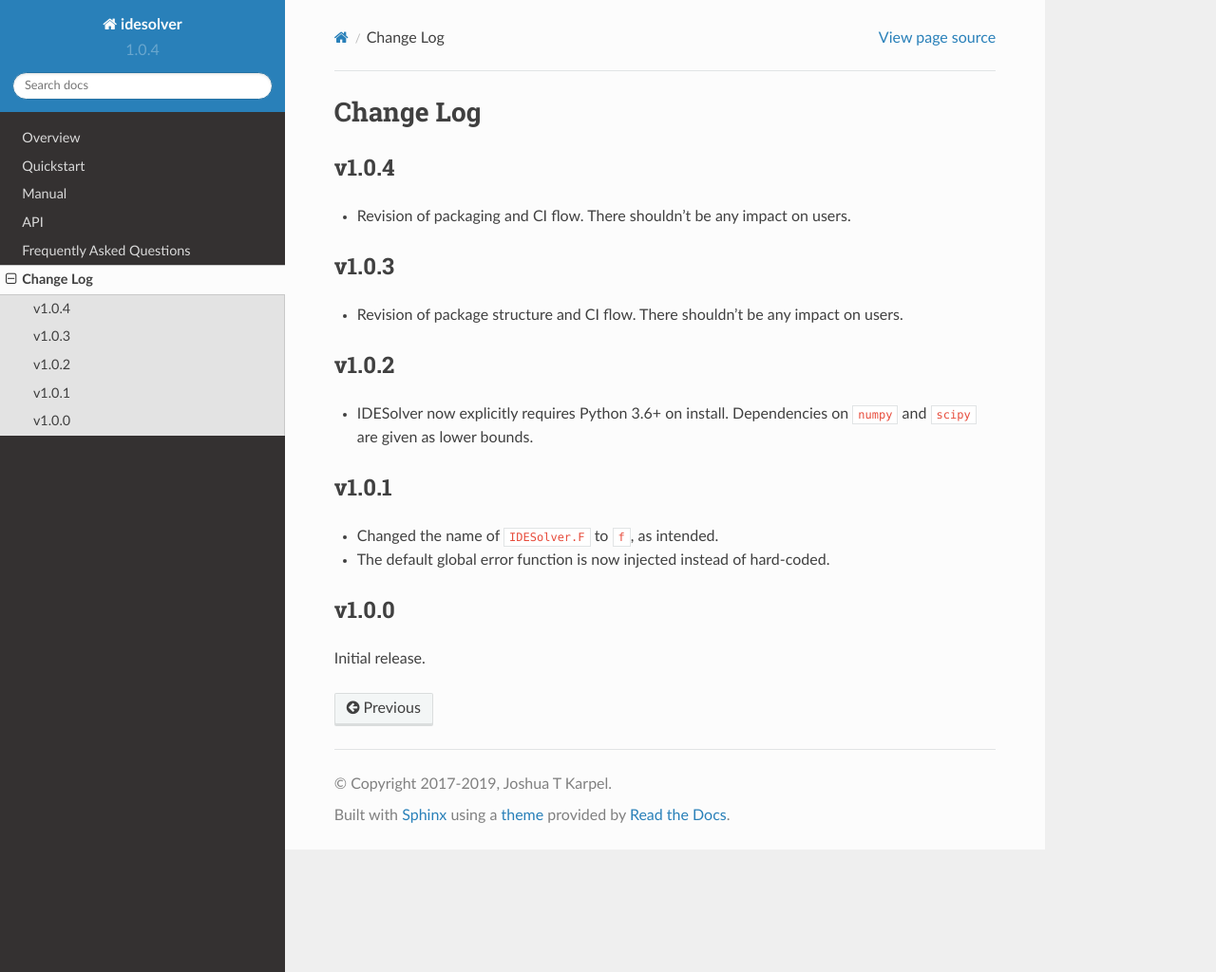
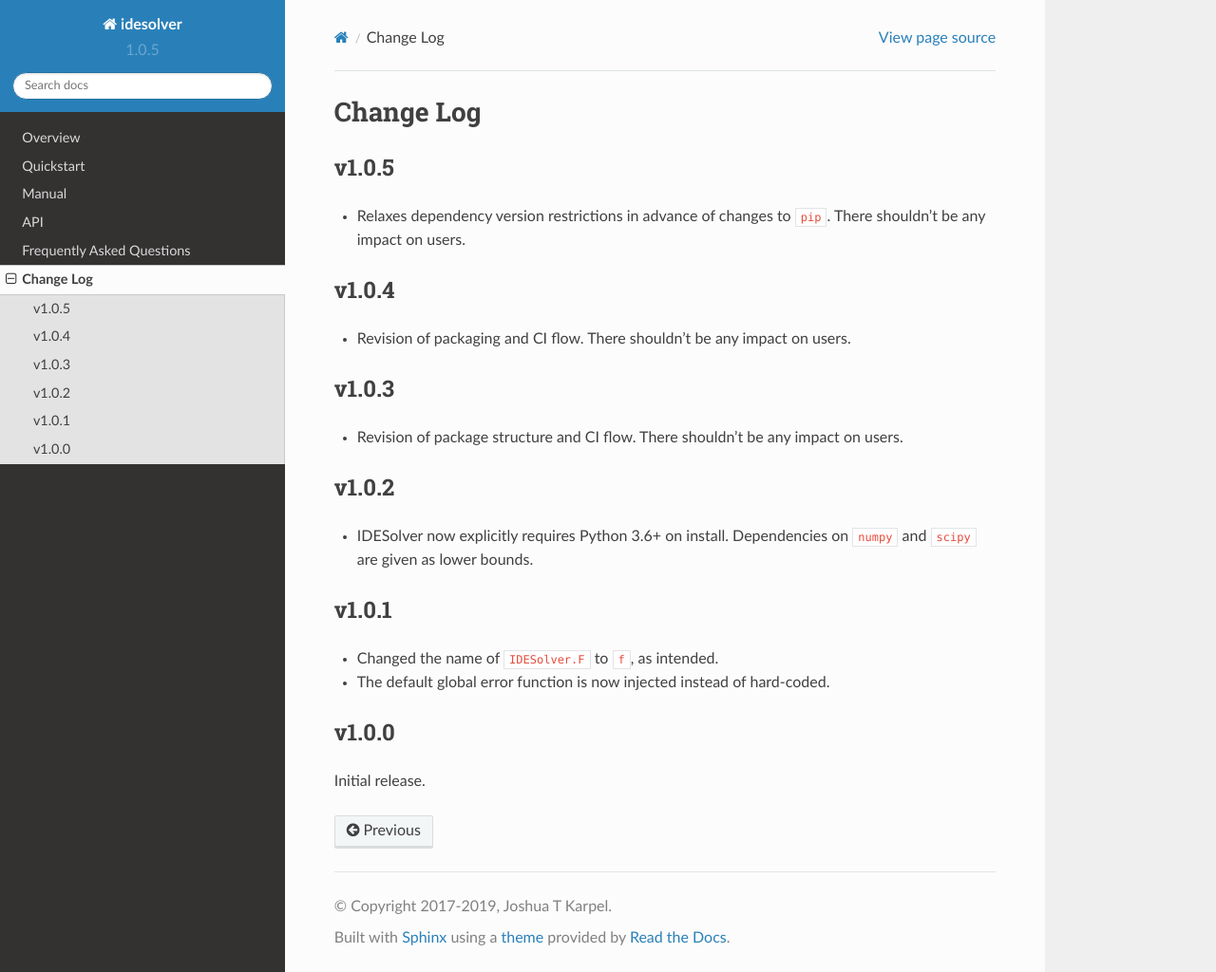
Before and after one commit to JoshKarpel/idesolver, a Sphinx documentation site: the page built from docs/source/changelog.rst, in a window 1280 px wide and 1024 px high. Shown: the whole window at 95% size. Built offline with Sphinx 7.4.7 and the Read the Docs theme 2.0.0, drawn with Linux system fonts in a browser that asks for light colours.

Commit message:
bump version to 1.0.5

```diff
--- a/docs/source/changelog.rst
+++ b/docs/source/changelog.rst
@@ -2,6 +2,11 @@ Change Log
 ==========
 
 .. currentmodule:: idesolver
+
+v1.0.5
+------
+* Relaxes dependency version restrictions in advance of changes to ``pip``.
+  There shouldn't be any impact on users.
 
 v1.0.4
 ------
--- a/setup.cfg
+++ b/setup.cfg
@@ -1,6 +1,6 @@
 [metadata]
 name = idesolver
-version = 1.0.4
+version = 1.0.5
 description = A general purpose iterative numeric integro-differential equation (IDE) solver
 long_description = file: README.rst
 long_description_content_type = text/x-rst
```
